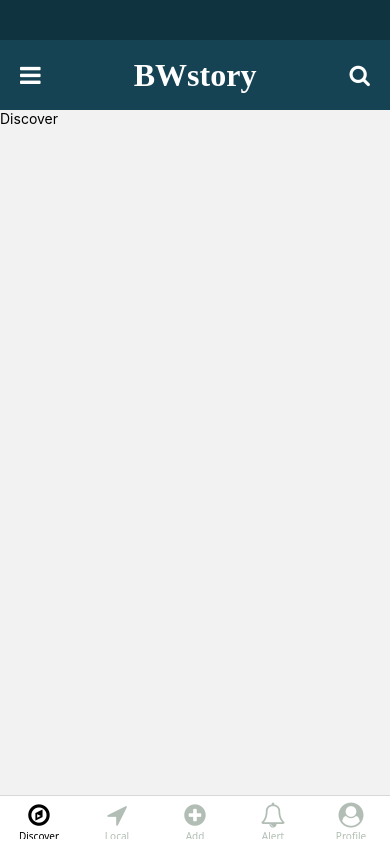
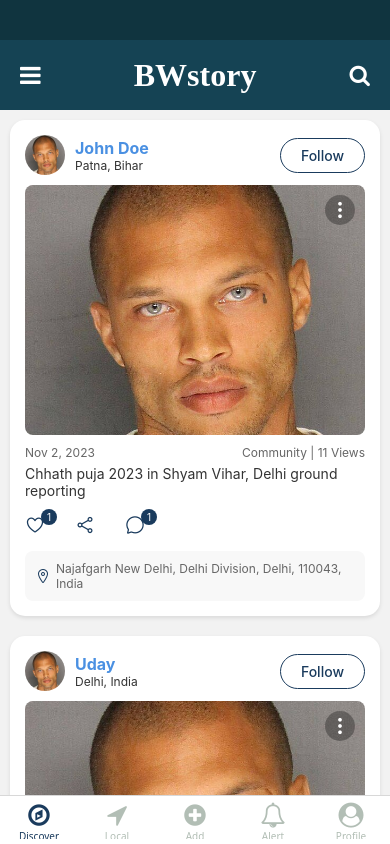
Before and after one commit to Manish8798/BWTask, a React Native app: screen /Discover in a window 390 px wide. Built offline with nearby package versions, Linux system fonts and the light colour scheme.

Commit message:
discover cards added

```diff
--- a/src/App.tsx
+++ b/src/App.tsx
@@ -55,7 +55,7 @@
               }
               return <Icon name={iconName} size={size} color={color} />;
             },
-            tabBarActiveTintColor: '#000',
+            tabBarActiveTintColor: '#1a3b5d',
             tabBarInactiveTintColor: '#B2BEB5',
           })}>
           <Tab.Screen name="Discover" component={DiscoverScreen} />
--- /dev/null
+++ b/src/components/SocialMediaCard.js
@@ -0,0 +1,201 @@
+import React from 'react';
+import {View, Text, Image, StyleSheet, TouchableOpacity} from 'react-native';
+import Icon from 'react-native-vector-icons/Ionicons';
+import MaterialIcon from 'react-native-vector-icons/MaterialCommunityIcons';
+
+const SocialMediaCard = ({user}) => {
+  const {name, city, date, views, subtitle, location, image} = user;
+
+  return (
+    <View style={styles.cardContainer}>
+      {/* Header section with profile pic, name, location and follow button */}
+      <View style={styles.headerContainer}>
+        <View style={styles.profileContainer}>
+          <Image source={image} style={styles.profileImage} />
+          <View style={styles.userInfoContainer}>
+            <Text style={styles.username}>{name}</Text>
+            <Text style={styles.location}>{city}</Text>
+          </View>
+        </View>
+        <TouchableOpacity style={styles.followButton}>
+          <Text style={styles.followButtonText}>Follow</Text>
+        </TouchableOpacity>
+      </View>
+
+      {/* Main post image */}
+      <View style={styles.imageContainer}>
+        <Image source={image} style={styles.postImage} resizeMode="cover" />
+        <TouchableOpacity style={styles.menuButton}>
+          <Icon name="ellipsis-vertical" size={20} color="#fff" />
+        </TouchableOpacity>
+      </View>
+
+      {/* Post details */}
+      <View style={styles.postDetailsContainer}>
+        <Text style={styles.dateText}>{date}</Text>
+        <Text style={styles.viewsText}>Community | {views} Views</Text>
+      </View>
+
+      {/* Post caption */}
+      <Text style={styles.captionText}>{subtitle}</Text>
+
+      {/* Engagement buttons */}
+      <View style={styles.engagementContainer}>
+        <TouchableOpacity style={styles.engagementButton}>
+          <Icon name="heart-outline" size={20} color="#1a3b5d" />
+          <View style={styles.badge}>
+            <Text style={styles.badgeText}>1</Text>
+          </View>
+        </TouchableOpacity>
+
+        <TouchableOpacity style={styles.engagementButton}>
+          <Icon name="share-social-outline" size={20} color="#1a3b5d" />
+        </TouchableOpacity>
+
+        <TouchableOpacity style={styles.engagementButton}>
+          <Icon name="chatbubble-outline" size={20} color="#1a3b5d" />
+          <View style={styles.badge}>
+            <Text style={styles.badgeText}>1</Text>
+          </View>
+        </TouchableOpacity>
+      </View>
+
+      {/* Location footer */}
+      <View style={styles.locationFooter}>
+        <Icon name="location-outline" size={16} color="#1a3b5d" />
+        <Text style={styles.locationFooterText}>{location}</Text>
+      </View>
+    </View>
+  );
+};
+
+const styles = StyleSheet.create({
+  cardContainer: {
+    backgroundColor: '#fff',
+    borderRadius: 15,
+    padding: 15,
+    margin: 10,
+    shadowColor: '#000',
+    shadowOffset: {width: 0, height: 2},
+    shadowOpacity: 0.1,
+    shadowRadius: 4,
+    elevation: 3,
+  },
+  headerContainer: {
+    flexDirection: 'row',
+    justifyContent: 'space-between',
+    alignItems: 'center',
+    marginBottom: 10,
+  },
+  profileContainer: {
+    flexDirection: 'row',
+    alignItems: 'center',
+  },
+  profileImage: {
+    width: 40,
+    height: 40,
+    borderRadius: 20,
+    marginRight: 10,
+  },
+  userInfoContainer: {
+    justifyContent: 'center',
+  },
+  username: {
+    fontSize: 16,
+    fontWeight: 'bold',
+    color: '#4a90e2',
+  },
+  location: {
+    fontSize: 12,
+    color: '#333',
+  },
+  followButton: {
+    borderWidth: 1,
+    borderColor: '#1a3b5d',
+    borderRadius: 25,
+    paddingVertical: 8,
+    paddingHorizontal: 20,
+  },
+  followButtonText: {
+    fontSize: 14,
+    color: '#1a3b5d',
+    fontWeight: '500',
+  },
+  imageContainer: {
+    position: 'relative',
+    marginBottom: 10,
+  },
+  postImage: {
+    width: '100%',
+    height: 250,
+    borderRadius: 8,
+  },
+  menuButton: {
+    position: 'absolute',
+    right: 10,
+    top: 10,
+    backgroundColor: 'rgba(0,0,0,0.3)',
+    borderRadius: 15,
+    width: 30,
+    height: 30,
+    justifyContent: 'center',
+    alignItems: 'center',
+  },
+  postDetailsContainer: {
+    flexDirection: 'row',
+    justifyContent: 'space-between',
+    marginBottom: 5,
+  },
+  dateText: {
+    fontSize: 12,
+    color: '#666',
+  },
+  viewsText: {
+    fontSize: 12,
+    color: '#666',
+  },
+  captionText: {
+    fontSize: 14,
+    color: '#333',
+    marginBottom: 15,
+  },
+  engagementContainer: {
+    flexDirection: 'row',
+    marginBottom: 15,
+  },
+  engagementButton: {
+    flexDirection: 'row',
+    marginRight: 30,
+    position: 'relative',
+  },
+  badge: {
+    position: 'absolute',
+    top: -5,
+    right: -12,
+    backgroundColor: '#1a3b5d',
+    borderRadius: 10,
+    width: 16,
+    height: 16,
+    justifyContent: 'center',
+    alignItems: 'center',
+  },
+  badgeText: {
+    color: '#fff',
+    fontSize: 10,
+  },
+  locationFooter: {
+    flexDirection: 'row',
+    alignItems: 'center',
+    padding: 10,
+    backgroundColor: '#f8f8f8',
+    borderRadius: 8,
+  },
+  locationFooterText: {
+    fontSize: 12,
+    color: '#666',
+    marginLeft: 5,
+    flex: 1,
+  },
+});
+
+export default SocialMediaCard;
--- /dev/null
+++ b/src/config/localData.js
@@ -0,0 +1,57 @@
+export default [
+  {
+    id: 1,
+    name: 'John Doe',
+    email: 'john@doe.com',
+    city: 'Patna, Bihar',
+    date: 'Nov 2, 2023',
+    views: 11,
+    subtitle: 'Chhath puja 2023 in Shyam Vihar, Delhi ground reporting',
+    location: 'Najafgarh New Delhi, Delhi Division, Delhi, 110043, India',
+    image: require('../assets/Jeremy_Meeks.jpg'),
+  },
+  {
+    id: 2,
+    name: 'Uday',
+    email: 'john@doe.com',
+    city: 'Delhi, India',
+    date: 'Nov 11, 2023',
+    views: 15,
+    subtitle: 'Chhath puja 2023 in Shyam Vihar, Delhi ground reporting',
+    location: 'Najafgarh New Delhi, Delhi Division, Delhi, 110043, India',
+    image: require('../assets/Jeremy_Meeks.jpg'),
+  },
+  {
+    id: 3,
+    name: 'Ankit',
+    email: 'john@doe.com',
+    city: 'Indore, Madhya Pradesh',
+    date: 'Nov 10, 2023',
+    views: 19,
+    subtitle: 'Chhath puja 2023 in Shyam Vihar, Delhi ground reporting',
+    location: 'Najafgarh New Delhi, Delhi Division, Delhi, 110043, India',
+    image: require('../assets/Jeremy_Meeks.jpg'),
+  },
+  {
+    id: 4,
+    name: 'Manish',
+    email: 'john@doe.com',
+    city: 'Samastipur, Bihar',
+    date: 'Nov 21, 2023',
+    views: 12,
+    subtitle: 'Chhath puja 2023 in Shyam Vihar, Delhi ground reporting',
+    location: 'Najafgarh New Delhi, Delhi Division, Delhi, 110043, India',
+    image: require('../assets/Jeremy_Meeks.jpg'),
+  },
+  {
+    id: 5,
+    name: 'Kunal',
+    email: 'john@doe.com',
+    city: 'Pune, Maharashtra',
+    date: 'Nov 22, 2023',
+    views: 1,
+    subtitle: 'Chhath puja 2023 in Shyam Vihar, Delhi ground reporting',
+    location: 'Najafgarh New Delhi, Delhi Division, Delhi, 110043, India',
+    image: require('../assets/Jeremy_Meeks.jpg'),
+  },
+];
--- a/src/screens/DiscoverScreen.js
+++ b/src/screens/DiscoverScreen.js
@@ -1,11 +1,17 @@
 import React from 'react';
-import { View, Text } from 'react-native';
+import {View, Text, SafeAreaView, FlatList} from 'react-native';
+import localData from '../config/localData';
+import SocialMediaCard from '../components/SocialMediaCard';
 
 const DiscoverScreen = () => {
   return (
-    <View>
-      <Text>Discover</Text>
-    </View>
+    <SafeAreaView>
+      <FlatList
+        data={localData}
+        renderItem={({item}) => <SocialMediaCard user={item} />}
+        contentContainerStyle={{paddingBottom: 60}}
+      />
+    </SafeAreaView>
   );
 };
 
```
Also changed, not shown: src/assets/Jeremy_Meeks.jpg (added).
